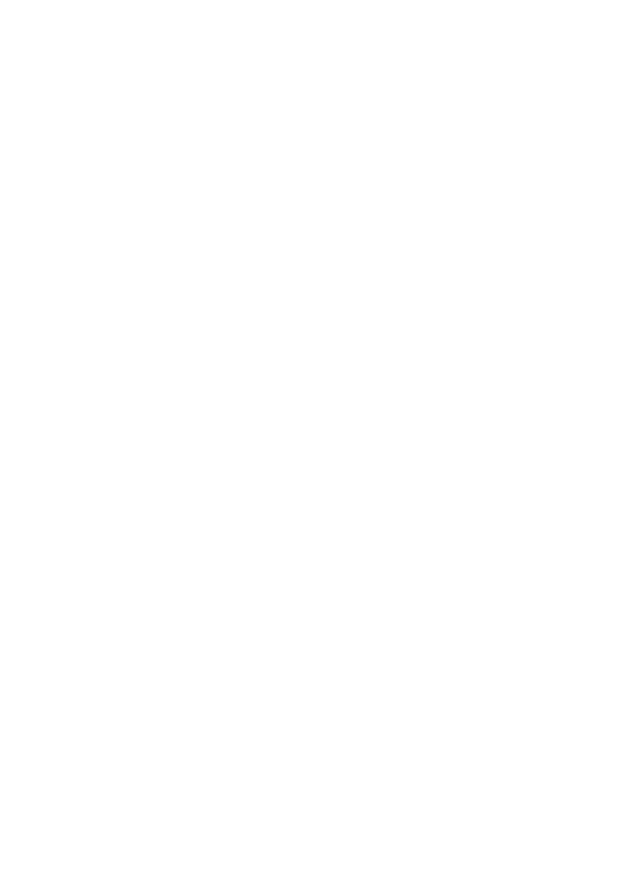
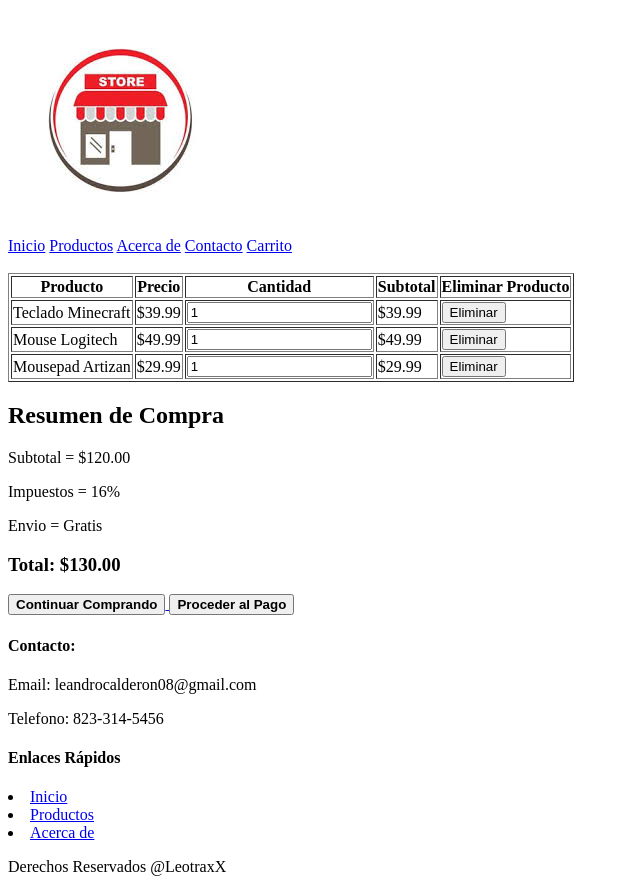
Before and after one commit to LeogitX/Practica-3---Hipervinculos, a website: page src/tienda-online/pages/carrito.html in a window 1280 px wide. Shown: the whole page, without its empty margins (0-640 px from the left). Before the commit the page ends 800 px from the top, so only its background shows below. Drawn offline with Linux system fonts and the light colour scheme.

Commit message:
Completado ejercicio 12

```diff
--- a/src/tienda-online/pages/acerca-de.html
+++ b/src/tienda-online/pages/acerca-de.html
@@ -70,5 +70,7 @@
                     <P>Derechos Reservados @LeotraxX</P>
         </footer>
 
+        <script src="../assets/js/main.js"></script>
+
     </body>
 </html>
--- a/src/tienda-online/pages/carrito.html
+++ b/src/tienda-online/pages/carrito.html
@@ -0,0 +1,95 @@
+<!doctype html>
+<html lang="en">
+    <head>
+        <meta charset="UTF-8">
+        <title>Carrito - TDHStore</title>
+        <link rel="stylesheet" href="../assets/css/styles.css">
+    </head>
+    <body>
+        <header>
+            <a href="../index.html">
+                <img src="../assets/images/logos/logo.jpg" alt="Logo TDHSTORE">
+            </a>
+            <nav>
+                <a href="../index.html">Inicio</a>
+                <a href="productos.html">Productos</a>
+                <a href="acerca-de.html">Acerca de</a>
+                <a href="contacto.html">Contacto</a>
+                <a href="carrito.html">Carrito</a>
+            </nav>
+        </header>
+            <main>
+                <section> <!--Tabla de Productos-->
+                    <br>
+                    <table border="1">
+                        <thead>
+                            <tr>
+                                <th>Producto</th>
+                                <th>Precio</th>
+                                <th>Cantidad</th>
+                                <th>Subtotal</th>
+                                <th>Eliminar Producto</th>
+                            </tr>
+                        </thead>
+                         <tbody>
+                               <tr>
+                                <td>Teclado Minecraft</td>
+                                <td>$39.99</td>
+                                <td><input type="number" value="1" min="1"></td>
+                                <td>$39.99</td>
+                                <td><button>Eliminar</button></td>
+                               </tr>
+
+                               <tr>
+                                <td>Mouse Logitech</td>
+                                <td>$49.99</td>
+                                <td><input type="number" value="1" min="1"></td>
+                                <td>$49.99</td>
+                                <td><button>Eliminar</button></td>
+                               </tr>
+
+                               <tr>
+                                <td>Mousepad Artizan</td>
+                                <td>$29.99</td>
+                                <td><input type="number" value="1" min="1"></td>
+                                <td>$29.99</td>
+                                <td><button>Eliminar</button></td>
+                        </tbody>
+                    </table>
+                </section>
+
+                <section> <!--Resumen de Compra-->
+                    <h2>Resumen de Compra</h2>
+                    <p>Subtotal = $120.00</p>
+                    <p>Impuestos = 16%</p>
+                    <p>Envio = Gratis</p>
+                    <h3>Total: $130.00</h3>
+                </section>
+
+                <section><!--Botones-->
+                    <a href="productos.html">
+                        <button><strong>Continuar Comprando</strong></button>
+                    </a>
+                    <button><strong>Proceder al Pago</strong></button>
+                </section>
+
+            </main>
+        <footer>
+            <h4>Contacto:</h4>
+                    <p>Email: leandrocalderon08@gmail.com</p>
+                    <p>Telefono: 823-314-5456</p>
+
+                    <h4>Enlaces Rápidos</h4>
+
+                         <lu>
+                            <li><a href="../index.html">Inicio</a></li>
+                            <li><a href="productos.html">Productos</a></li>
+                            <li><a href="acerca-de.html">Acerca de</a></li>
+                         </lu>
+                    <P>Derechos Reservados @LeotraxX</P>
+        </footer>
+
+          <script src="../assets/js/main.js"></script>
+
+    </body>
+</html>
```
Also changed, not shown: src/tienda-online/pages/contacto.html (+2 -0 lines), src/tienda-online/pages/productos.html (+2 -0 lines), src/tienda-online/assets/images/contacto-ubicacion.jpg (added), src/tienda-online/assets/images/productos/audifonos-logitech.jpg (added), src/tienda-online/assets/images/productos/monitor-acer.jpg (added), src/tienda-online/assets/images/productos/teclado-minecraft.png (added).
